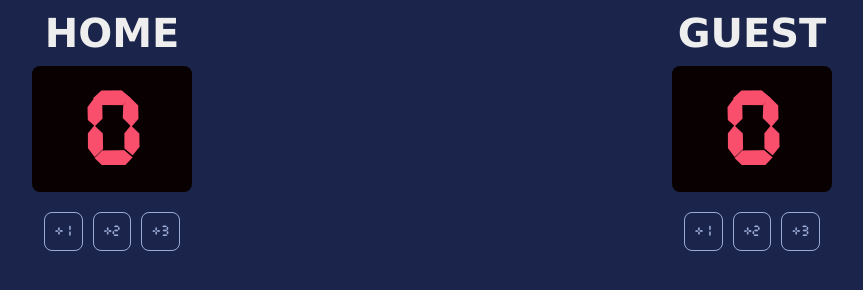
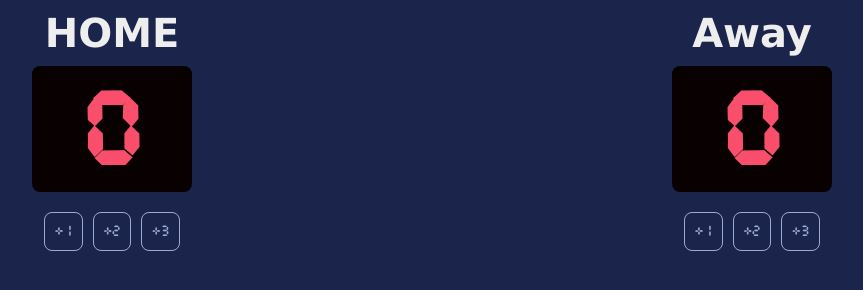
Before and after one commit to SebulaET/Basketball-Scorecard, a website built with Vite: page index.html in a window 1280 px wide. Shown: the whole page, without its empty margins (208-1071 px from the left). Built offline with nearby package versions, Linux system fonts and the light colour scheme.

Commit message:
Change Guest label to Away

```diff
--- a/index.html
+++ b/index.html
@@ -12,7 +12,7 @@
                 <button id="home-score-btn-3" onclick="addThree()">+3</button>
             </div>
             <div>
-                <h3 class="team">GUEST</h3>
+                <h3 class="team">Away</h3>
                 <h2 id="guest-score">0</h2>
                 <button id="guest-score-btn-1" onclick="addOne()">+1</button>
                 <button id="guest-score-btn-2" onclick="addTwo()">+2</button>
```
